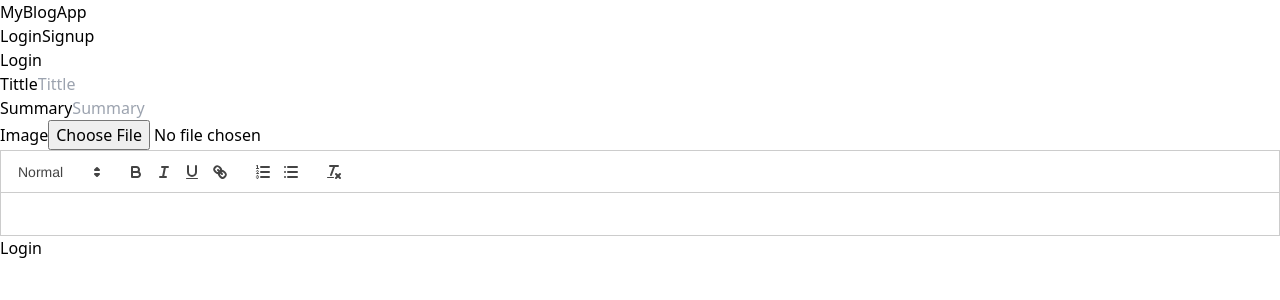
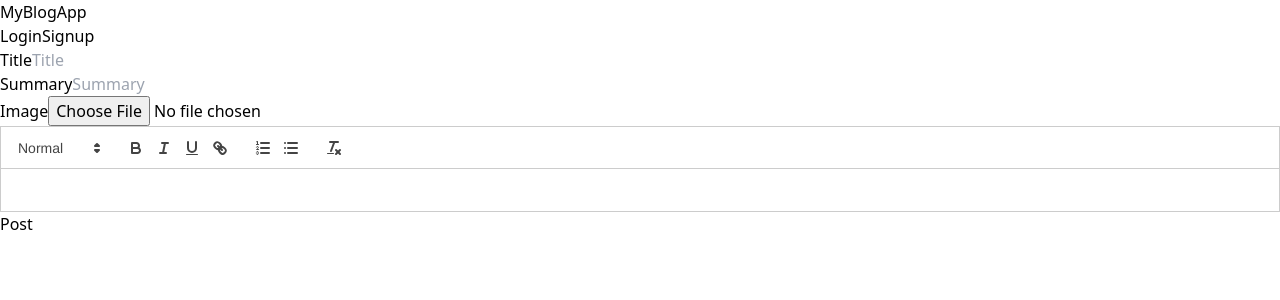
Before and after one commit to kumarkshitij171/BlogApp, a React (Vite) app in the folder frontend/: page /create-post in a window 1280 px wide. Shown: the top 300 px of the page. Built offline with nearby package versions, Linux system fonts and the light colour scheme; no server answers.

Commit message:
Update CreatePost component with corrected title field name

```diff
--- a/frontend/src/components/CreatePost.jsx
+++ b/frontend/src/components/CreatePost.jsx
@@ -6,14 +6,14 @@ const CreatePost = () => {
   return (
     <>
       <div className="flex flex-col w-2/3 mx-auto my-5 lg:w-2/4">
-        <h2 className="text-gray-900 text-lg mb-1 font-medium title-font mx-auto">Login</h2>
+
         {/* <p className="leading-relaxed mb-5 text-gray-600">Post-ironic portland shabby chic echo park, banjo fashion axe</p> */}
         <div className="relative mb-4">
-          <label htmlFor="Tittle" className="leading-7 text-sm text-gray-600">Tittle</label>
+          <label htmlFor="Title" className="leading-7 text-sm text-gray-600">Title</label>
           <input
             type="text"
-            name="tittle"
-            placeholder='Tittle'
+            name="title"
+            placeholder='Title'
             className="w-full bg-white rounded border border-gray-300 focus:border-green-500 focus:ring-2 focus:ring-green-200 text-base outline-none text-gray-700 py-1 px-3 leading-8 transition-colors duration-200 ease-in-out"
           />
         </div>
@@ -42,7 +42,7 @@ const CreatePost = () => {
         <button
           className="text-white bg-green-500 border-0 py-2 px-6 focus:outline-none hover:bg-green-600 rounded text-lg mt-3"
           onClick={() => { }}
-        >Login</button>
+        >Post</button>
 
       </div>
     </>
```
